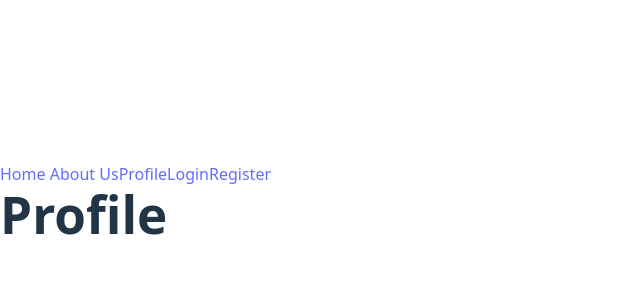
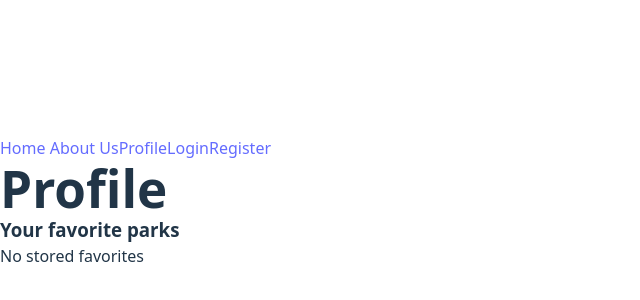
Before and after one commit to Trun97/parksearch, a React (Vite) app: page /profile in a window 1280 px wide. Shown: the part 198-498 px from the top of the page, without its empty margins (0-640 px from the left). Built offline with nearby package versions, Linux system fonts and the light colour scheme.

Commit message:
profilepage, favorites included

```diff
--- a/src/pages/profile/Profile.jsx
+++ b/src/pages/profile/Profile.jsx
@@ -1,7 +1,53 @@
 import './Profile.css'
+import { useContext, useEffect, useState } from "react";
+import { AuthContext } from "../../context/AuthContext/AuthContext.jsx";
+import { Link } from "react-router-dom";
 
 function Profile() {
-    return <h1>Profile</h1>
+    const { user } = useContext(AuthContext);
+    const [favorites, setFavorites] = useState([]);
+
+    useEffect(() => {
+        console.log("useEffect gestart: proberen favorieten op te halen.");
+
+        const storedFavorites = localStorage.getItem("favorites");
+        console.log("Ruwe localStorage waarde:", storedFavorites);
+
+        if (storedFavorites) {
+            const parsedFavorites = JSON.parse(storedFavorites);
+            console.log("Parsed favorieten:", parsedFavorites);
+            setFavorites(parsedFavorites);
+        } else {
+            console.log("Geen favorieten gevonden in localStorage.");
+        }
+    }, []);
+
+    return (
+        <div>
+            <h1>Profile</h1>
+
+            {user && (
+                <>
+                    <p><strong>Username:</strong> {user.username}</p>
+                    <p><strong>E-mailadres:</strong> {user.email}</p>
+                </>
+            )}
+
+            <h3>Your favorite parks</h3>
+
+            {favorites.length === 0 ? (
+                <p>No stored favorites</p>
+            ) : (
+                <ul>
+                    {favorites.map((park) => (
+                        <li key={park.id}>
+                            <Link to={`/detailspark/${park.parkCode}`}>{park.fullName}</Link>
+                        </li>
+                    ))}
+                </ul>
+            )}
+        </div>
+    );
 }
 
 export default Profile;
```
